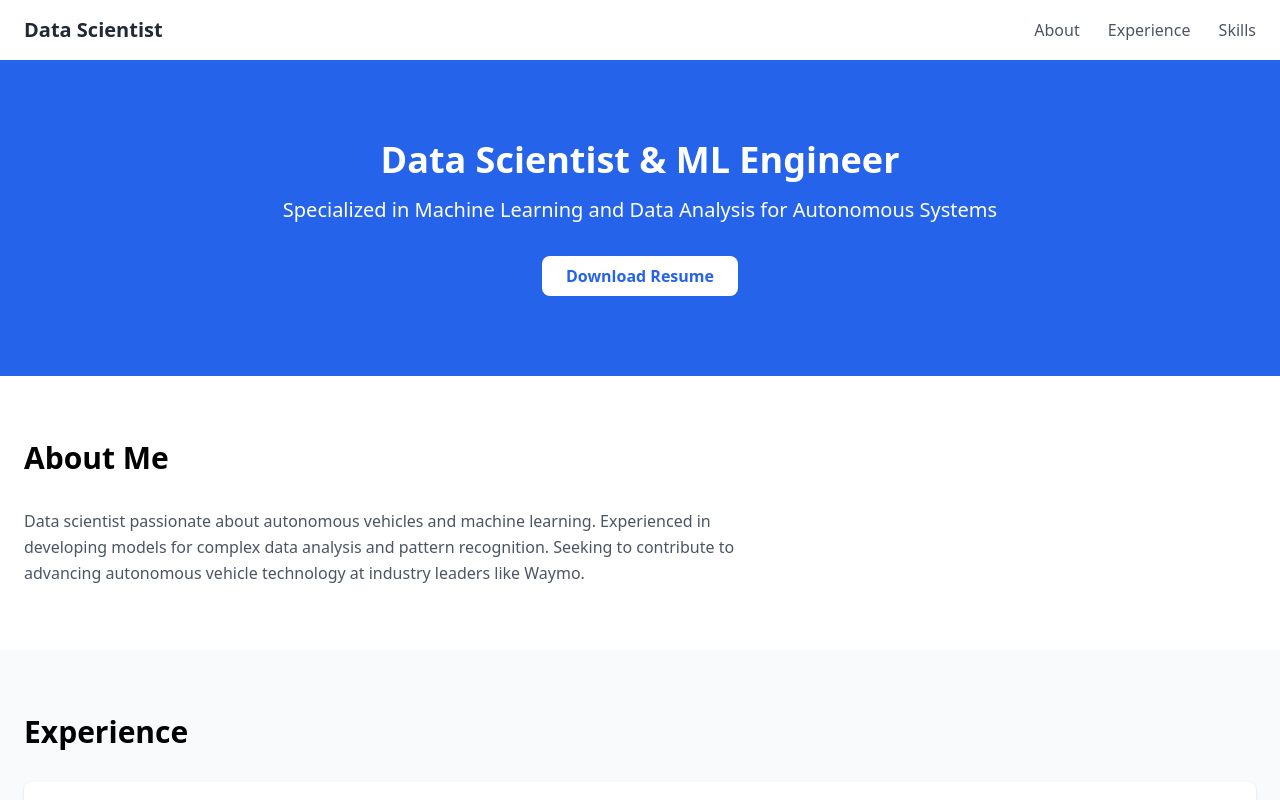
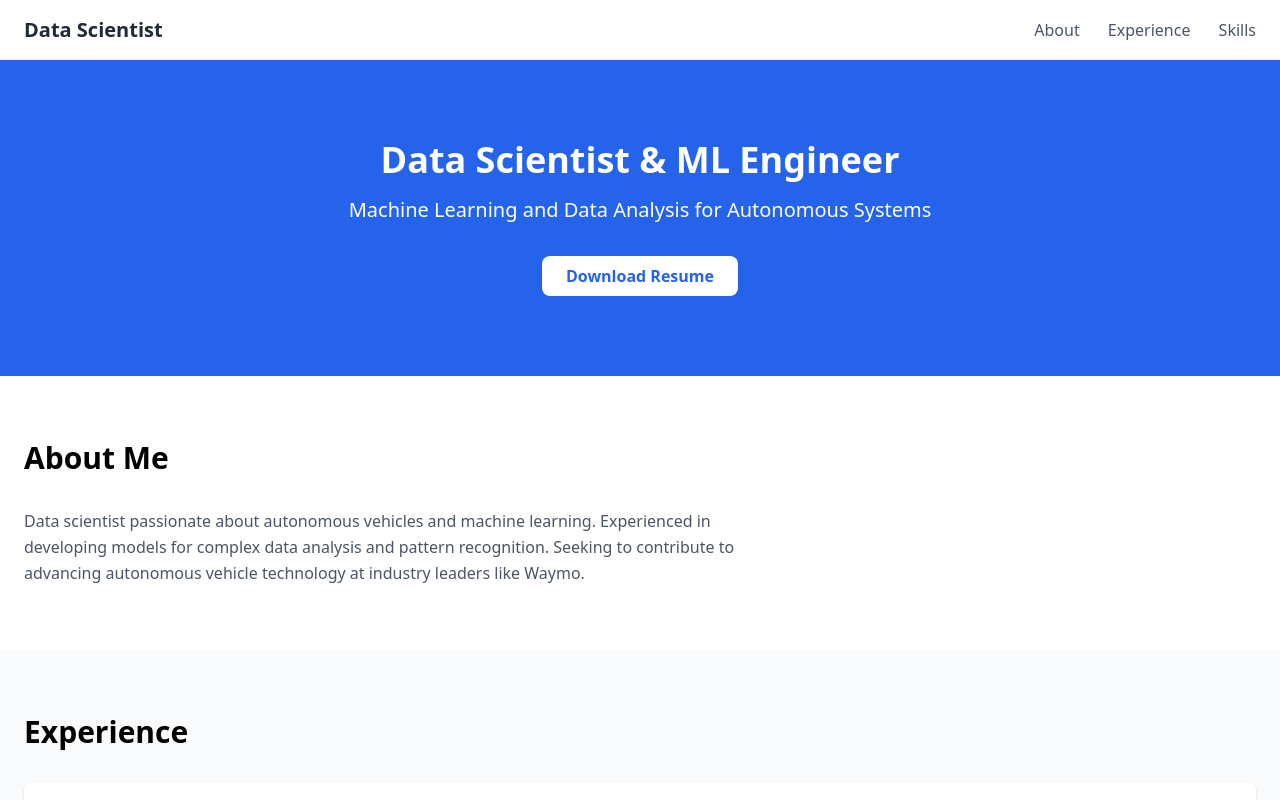
Before and after one commit to ramsha4103/ramsha4103.github.io, a plain HTML site: page index.html in a window 1280 px wide. Shown: the top 800 px of the page. Drawn offline with nearby package versions, Linux system fonts and the light colour scheme.

Commit message:
Update index.html

```diff
--- a/index.html
+++ b/index.html
@@ -25,7 +25,7 @@
     <section class="bg-blue-600 text-white py-20">
         <div class="container mx-auto px-6 text-center">
             <h1 class="text-4xl font-bold mb-4">Data Scientist & ML Engineer</h1>
-            <p class="text-xl mb-8">Specialized in Machine Learning and Data Analysis for Autonomous Systems</p>
+            <p class="text-xl mb-8">Machine Learning and Data Analysis for Autonomous Systems</p>
             <button class="bg-white text-blue-600 px-6 py-2 rounded-lg font-semibold hover:bg-gray-100">
                 Download Resume
             </button>
```
